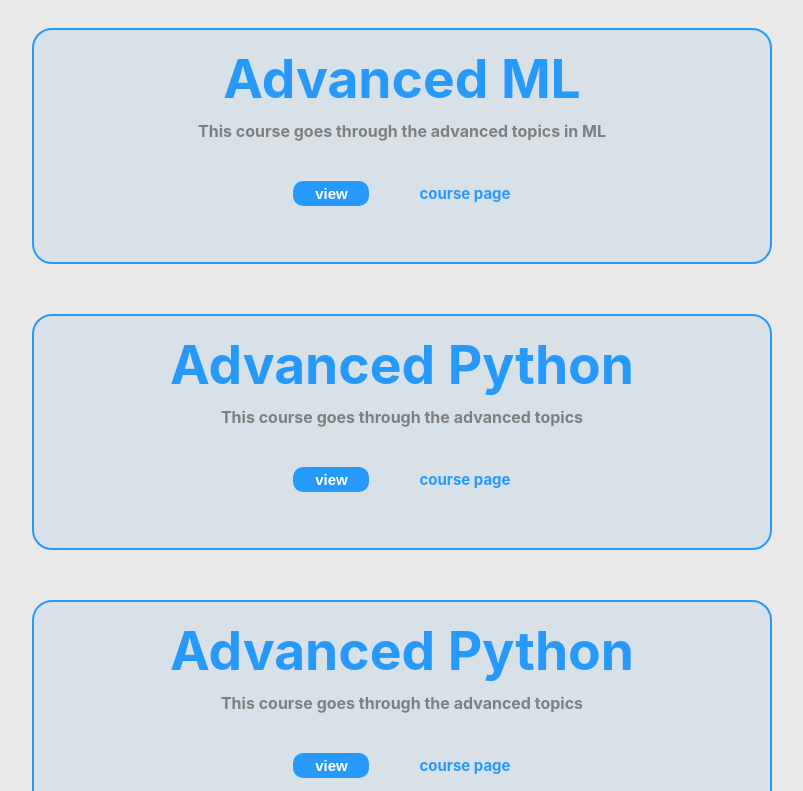
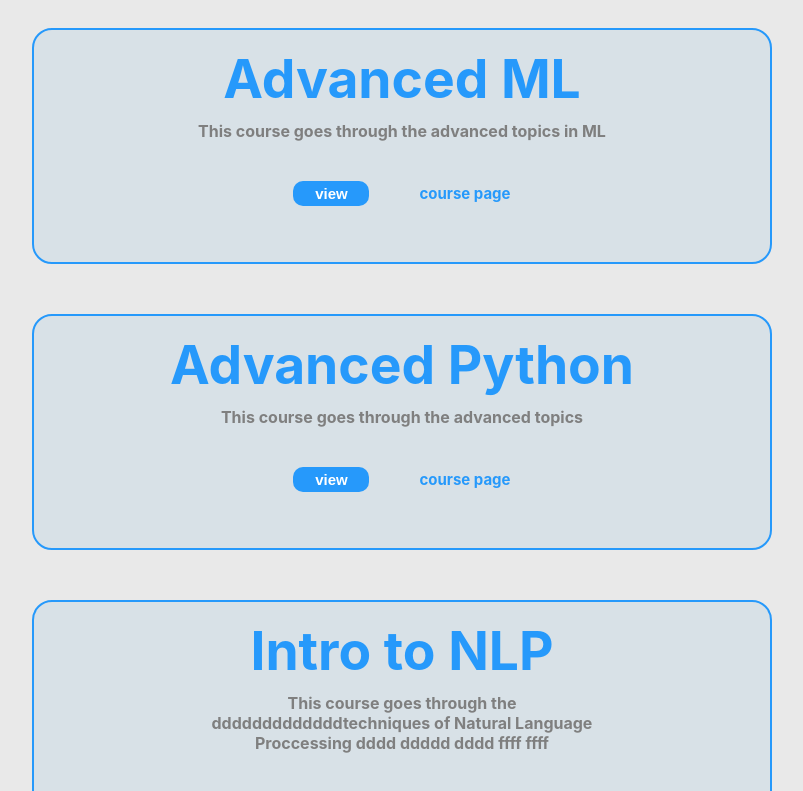
Before and after one commit to azizy5203/UI_Project, a React (Create React App) app: page /StDashboard in a window 1280 px wide. Shown: the part 660-1451 px from the top of the page, without its empty margins (238-1041 px from the left). Built offline with nearby package versions, Linux system fonts and the light colour scheme.

Commit message:
adjusted student dashboard styling - [desc width]

```diff
--- a/src/App.js
+++ b/src/App.js
@@ -34,9 +34,8 @@ function App() {
       creds:'3hrs',
     },
     {
-      title:'Advanced Python',
-      desc:`This course goes through the
-            advanced topics`,
+      title:'Intro to NLP',
+      desc:'This course goes through the  dddddddddddddtechniques of Natural Language Proccessing dddd ddddd dddd ffff ffff',
       creds:'3hrs',
     },
     {
--- a/src/components/StDashboard.js
+++ b/src/components/StDashboard.js
@@ -6,7 +6,9 @@ const StDashboard = ({coursesList}) => {
             {coursesList.map((course)=>(
                 <div className='CourseItem'>
                     <h1 className='CourseHeader'>{course.title}</h1>
-                    <p>{course.desc}</p>
+                    <center>
+                        <p>{course.desc}</p>
+                    </center>
                     <button className='filledBtn'>view</button>
                     <a className='link'>course page</a>
                 </div>
--- a/src/css/StDashboard.css
+++ b/src/css/StDashboard.css
@@ -11,7 +11,7 @@
 }
 .DbContainer .CourseItem{
   grid-column: 2;
-  min-width: 55vw;
+  width: 55vw;
   min-height: 200px;
   background: #d8e1e7 ;
   border-radius: 20px;
@@ -26,6 +26,7 @@
   color: #7F7F7F;
   font-weight: bold;
   margin-top: 10px;
+  width: 60%;
 }
 .DbContainer .CourseItem .filledBtn{
   background: #2699FB;
```
